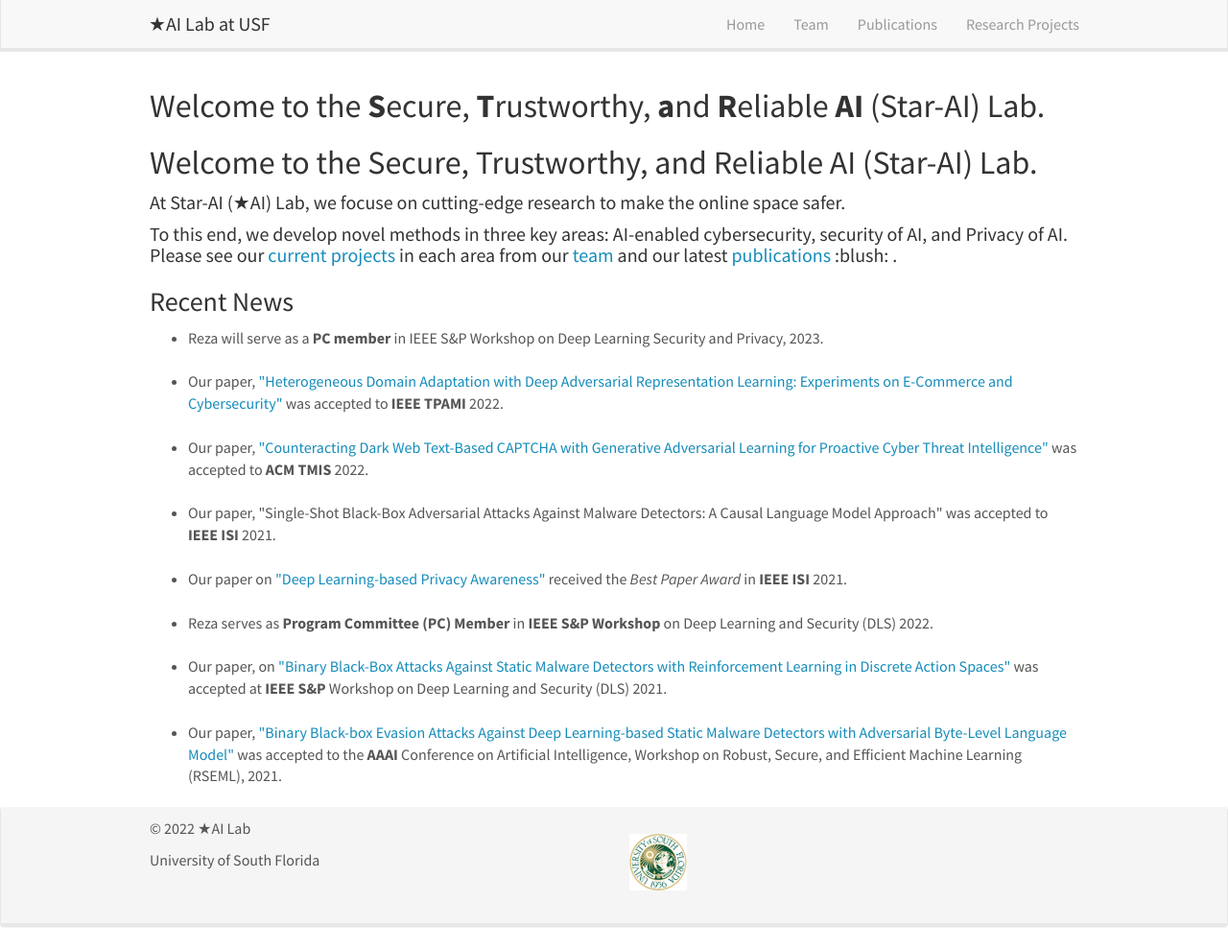
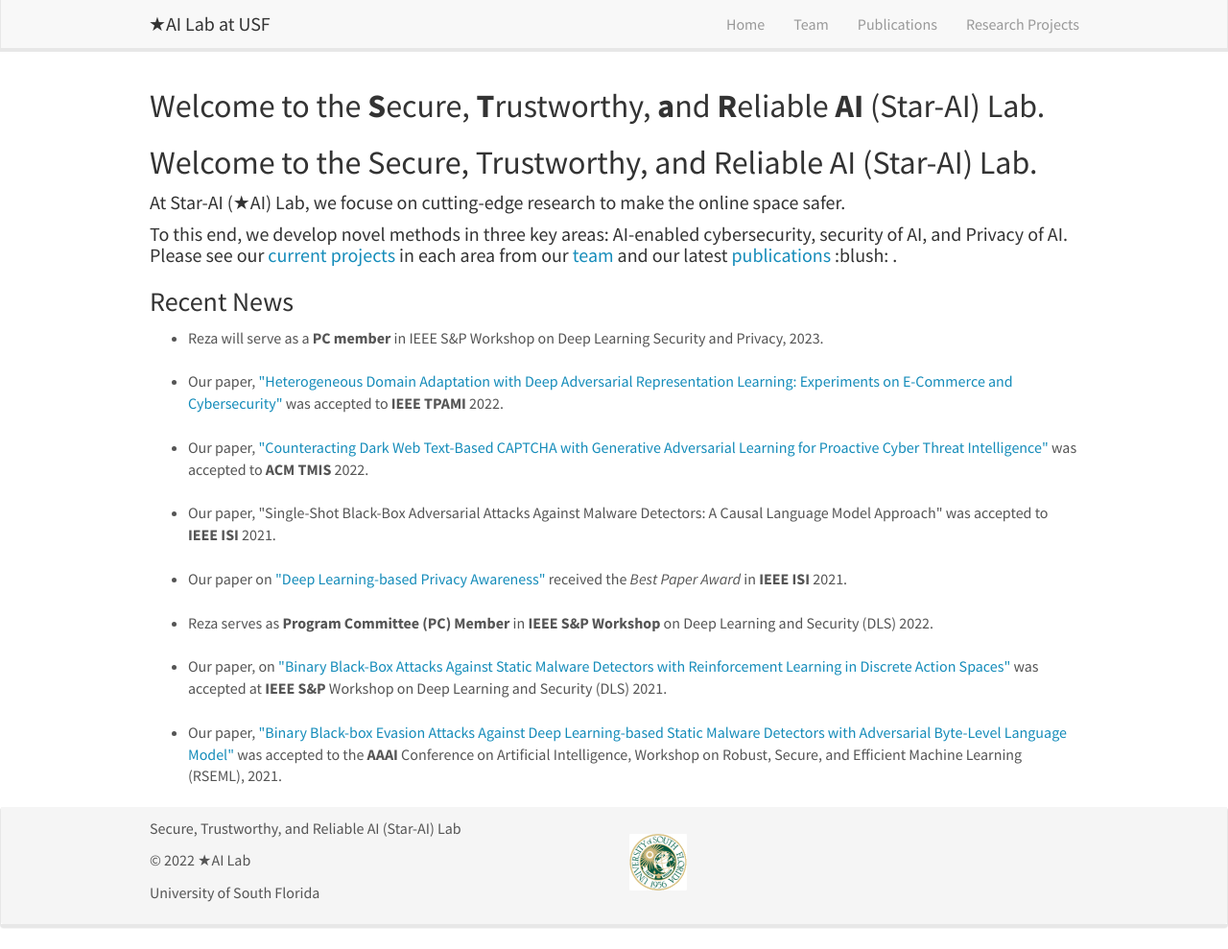
Before and after one commit to star-ailab/star-ailab.github.io, a Jekyll site: the page built from _pages/home.md, in a window 1280 px wide and 989 px high. Shown: the whole window at 96% size. Built offline with Jekyll 4.4.1, drawn with Linux system fonts in a browser that asks for light colours; nearby versions of some CDN libraries.

Commit message:
Update footer.html

```diff
--- a/_includes/footer.html
+++ b/_includes/footer.html
@@ -4,6 +4,7 @@
 	  <div class="row">
 		<div class="col-sm-6">
 
+		  <p>Secure, Trustworthy, and Reliable AI (Star-AI) Lab
 		  <p>&copy 2022 &#9733;AI Lab </p>
 		  <p>University of South Florida</p>
 
```
